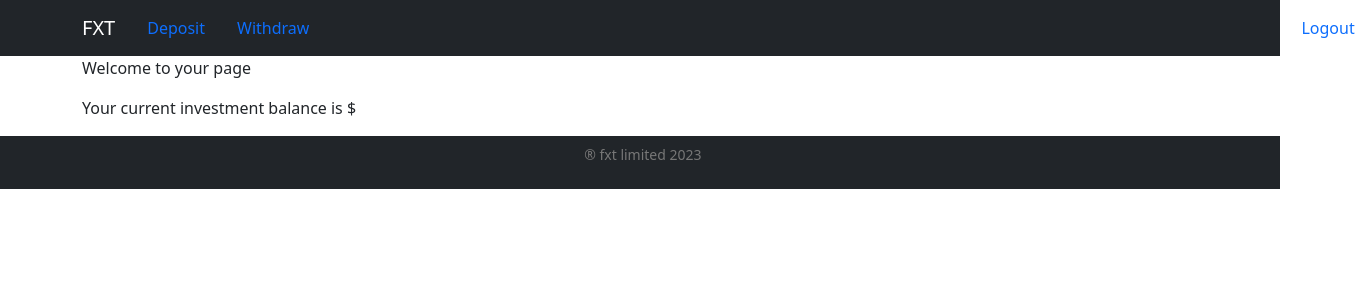
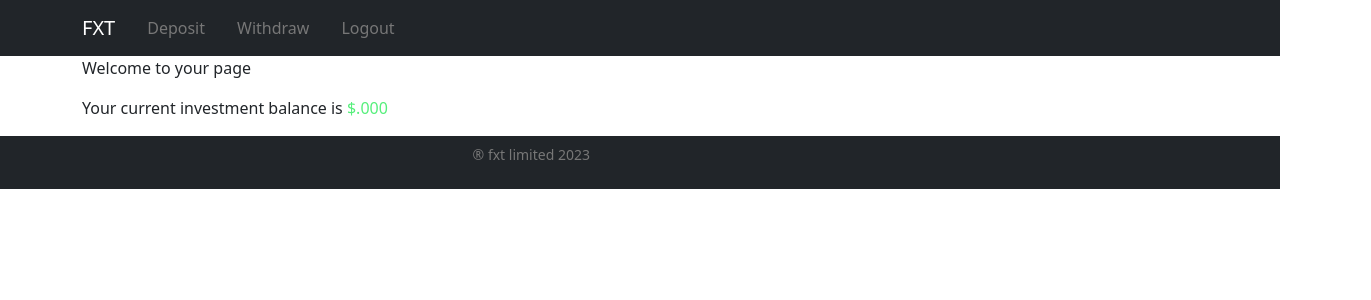
Before and after one commit to enebret/ftxsite1, a React (Create React App) app: page /dashboard in a window 1280 px wide. Shown: the top 300 px of the page, 1371 px wide, since content can reach past the window. Built offline with nearby package versions, Linux system fonts and the light colour scheme.

Commit message:
made a few corrections

```diff
--- a/src/components/ContactUs.js
+++ b/src/components/ContactUs.js
@@ -35,12 +35,10 @@ function ContactT () {
         .then(response => {
           if(response.data){
             var data = response.data
-            var {firstname, lastname} = data;
+            var {firstname, lastname, balance} = data;
             let fullname = firstname + " "+lastname
-            console.log(fullname)
             localStorage.setItem('user', fullname);
-            let pr = localStorage.getItem('user');
-            console.log(pr)
+              localStorage.setItem('bal', balance);
             navigate('/dashboard'); //navigate to dashboard with user details passed as prop parameters
           }else if(response.data&&response.data=='incorrect user password, try again'){
             //display error msg to user here by updating the dom inform of a caution message drop down stating the error message
--- a/src/components/Signup.jsx
+++ b/src/components/Signup.jsx
@@ -134,11 +134,11 @@ function Signup () {
                <Form id='form-ct' onSubmit={handleSubmit}>
                <Form.Group className="mb-3" controlId="formBasicEmail">
     <Form.Label>First Name</Form.Label>
-    <Form.Control type="email" size="lg" placeholder="Enter firstname" value = {Firstname} onChange={e => setFirstname(e.target.value)}/>
+    <Form.Control type="text" size="lg" placeholder="Enter firstname" value = {Firstname} onChange={e => setFirstname(e.target.value)}/>
   </Form.Group>
   <Form.Group className="mb-3" controlId="formBasicEmail">
     <Form.Label>Last Name</Form.Label>
-    <Form.Control type="email" size="lg" placeholder="Enter lastname" value = {Firstname} onChange={e => setLastname(e.target.value)}/>
+    <Form.Control type="text" size="lg" placeholder="Enter lastname" value = {Lastname} onChange={e => setLastname(e.target.value)}/>
   </Form.Group>
   <Form.Group className="mb-3" controlId="formBasicEmail">
     <Form.Label>Email address</Form.Label>
@@ -146,7 +146,7 @@ function Signup () {
   </Form.Group>
   <Form.Group className="mb-3" controlId="formBasicEmail">
     <Form.Label>Phone</Form.Label>
-    <Form.Control type="email" size="lg" placeholder="Enter phone-number" value = {Firstname} onChange={e => setPhone(e.target.value)}/>
+    <Form.Control type="text" size="lg" placeholder="Enter phone-number" value = {Phone} onChange={e => setPhone(e.target.value)}/>
   </Form.Group>
   <Form.Group className="mb-3" controlId="formBasicPassword">
     <Form.Label>Password</Form.Label>
--- a/src/components/dashboard.js
+++ b/src/components/dashboard.js
@@ -49,18 +49,19 @@ function Dashboard () {
   <Navbar.Brand href="#home">FXT</Navbar.Brand>
   <Navbar.Toggle aria-controls="responsive-navbar-nav" />
 
-  <Navbar.Collapse id="responsive-navbar-nav">
+  <Navbar.Collapse id="responsive-navbar-nav" >
 
-  <Nav.Link onClick={() => navigate('/aboutus')}>Deposit</Nav.Link>
-      <Nav.Link onClick={() => navigate('/investment')}>Withdraw</Nav.Link>
-      <Nav.Link id = "logout" onClick={ () => {localStorage.clear();navigate('/')}}>Logout</Nav.Link>
+  <Nav.Link id='text' onClick={() => navigate('')}>Deposit</Nav.Link>
+      <Nav.Link id='text'  onClick={() => navigate('')}>Withdraw</Nav.Link>
+      <Nav.Link  id='text'  onClick={ () => {localStorage.clear();navigate('/')}}>Logout</Nav.Link>
+
   </Navbar.Collapse>
   </Container>
 </Navbar>
        <div>
         <Container>
           <p>Welcome to your page {loggedInUser}</p>
-          <p>Your current investment balance is ${bal}</p>
+          <p>Your current investment balance is <span id='text-color'>${bal}.000</span></p>
         </Container>
        </div>
        <Navbar expand="lg" bg="dark" variant="dark">
--- a/src/components/styles/body.css
+++ b/src/components/styles/body.css
@@ -80,7 +80,8 @@ margin-top: 8%;
 
 #footer-text{
     color: #777;
-    margin-left: 45%;
-    text-align: left;
+    margin-left:35%;
+    margin-right: 35%;
+    text-align: center;
     font-size:14px
 }
--- a/src/components/styles/dashboard.css
+++ b/src/components/styles/dashboard.css
@@ -1,3 +1,14 @@
-#logout{
-    margin-left: 90%
+
+
+#text{
+    color: #777;
 }
+
+#text-color{
+    color: #55ef7b;
+    font-family: system-ui;
+font-style: normal;
+font-weight: 500;
+size: 16px;
+line-height: 24px;
+}
```
Also changed, not shown: src/components/styles/signup.css (line endings or trailing spaces).
